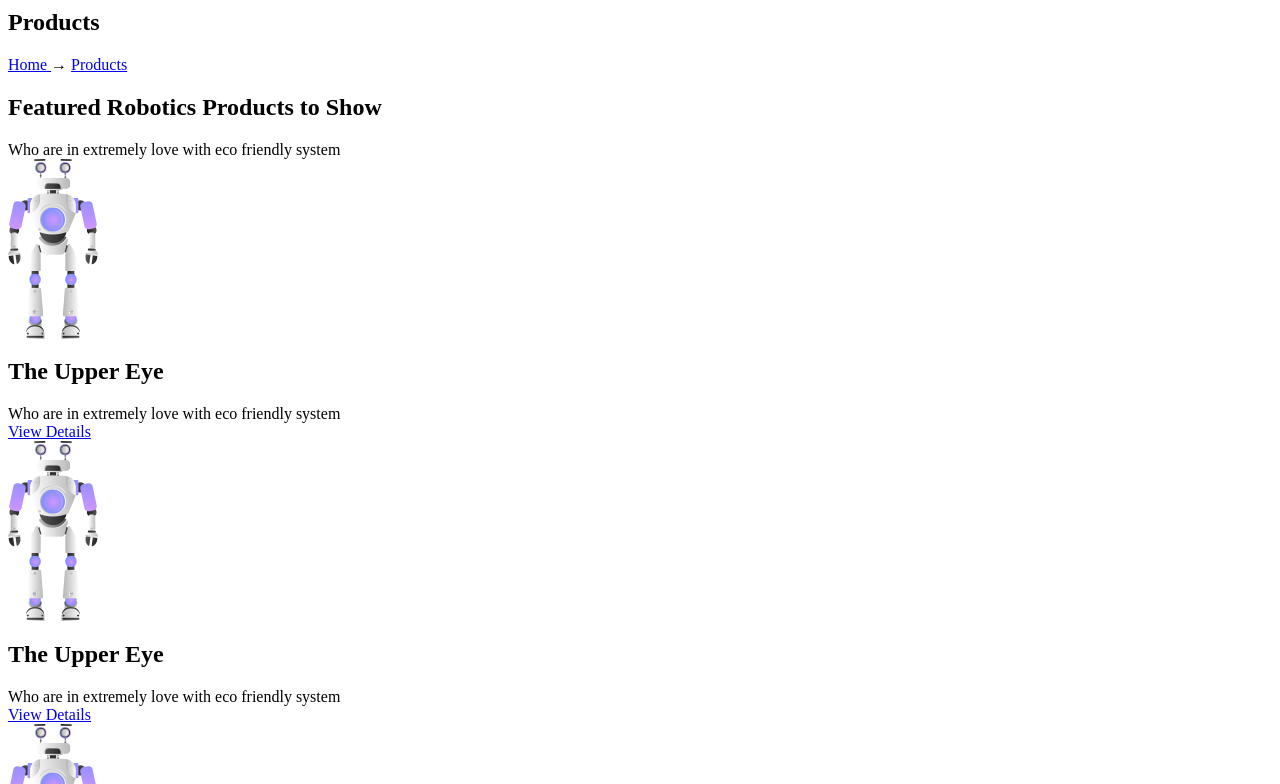
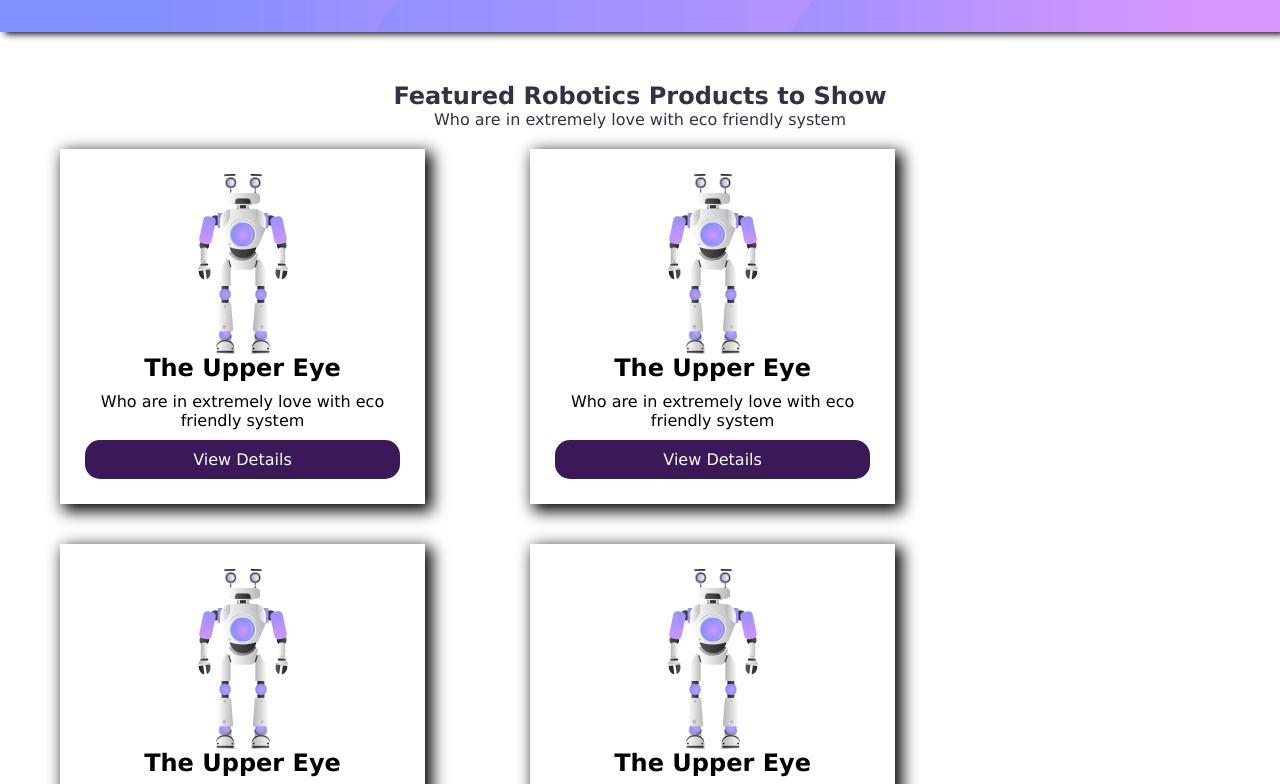
Before and after one commit to GreatSaige/GreatSaige.github.io, a plain HTML site: page project/index.html in a window 1280 px wide. Shown: the part 217-1001 px from the top of the page. Drawn offline with Linux system fonts and the light colour scheme.

Commit message:
Update index.html

```diff
--- a/project/index.html
+++ b/project/index.html
@@ -4,8 +4,8 @@
         <meta name="viewport" content="width=device-width, initial-scale=1.0">
         <meta http-equiv="X-UA-Compatible" content="ie=edge">
         <title>Robotics</title>
-        <link rel = "stylesheet" href = "index">
-        <link rel = "stylesheet" href = "flextraining">
+        <link rel = "stylesheet" href = "index.css">
+        <link rel = "stylesheet" href = "flextraining.css">
     </head>
     <body>
         <!--start header-->
```
